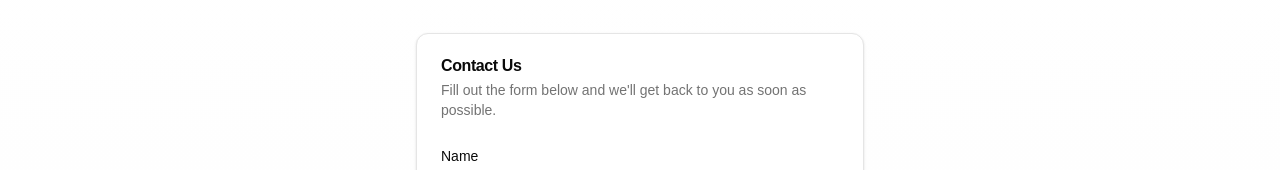
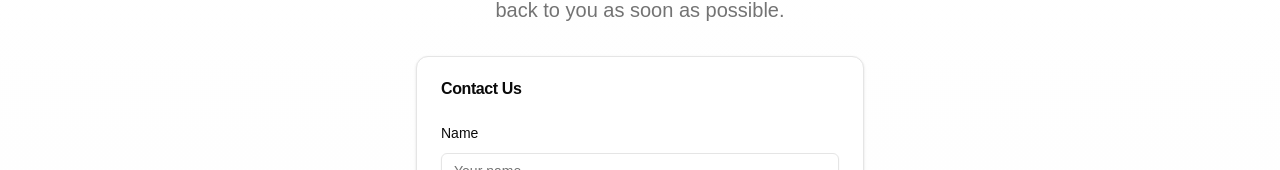
Before and after one commit to supermarios77/ByteCraft, a Next.js app: page /support in a window 1280 px wide. Shown: the part 273-443 px from the top of the page. Built offline with nearby package versions, Linux system fonts and the light colour scheme; no server answers.

Commit message:
⚡️ Fix: Remove Support Card Description

```diff
--- a/components/ContactForm.tsx
+++ b/components/ContactForm.tsx
@@ -39,7 +39,6 @@ export function ContactForm() {
     <Card className="w-full max-w-md mx-auto">
       <CardHeader>
         <CardTitle>Contact Us</CardTitle>
-        <CardDescription>Fill out the form below and we&apos;ll get back to you as soon as possible.</CardDescription>
       </CardHeader>
       <CardContent>
         <form action={handleSubmit} className="space-y-4">
```
